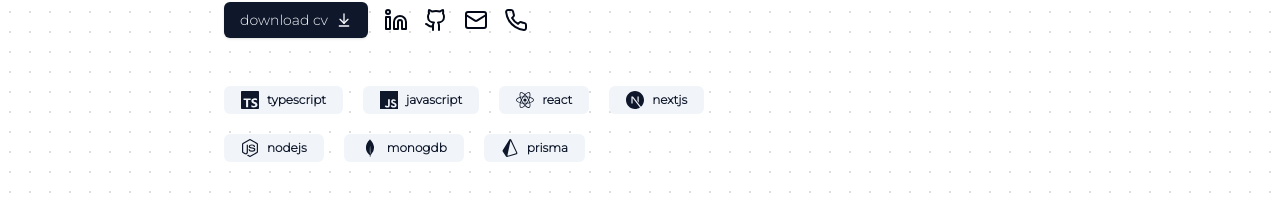
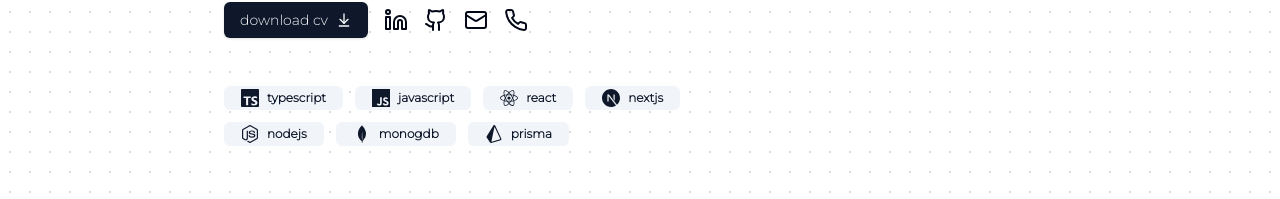
Before and after one commit to geriszabo/geri-codes, a Next.js app: page / in a window 1280 px wide. Shown: the part 258-457 px from the top of the page. Built offline with nearby package versions, Linux system fonts and the light colour scheme; a web font is replaced by a local one.

Commit message:
style: adjust badge gaps

```diff
--- a/src/components/HeroSection/HeroSection.tsx
+++ b/src/components/HeroSection/HeroSection.tsx
@@ -20,7 +20,6 @@ export const HeroSection = () => {
           </div>
           <Socials />
         </div>
-        {/* TODO: resize image */}
         <Image
           className="col-span-2 hidden sm:block rounded-full filter contrast-125"
           src="/image.png"
--- a/src/components/HeroSection/TechStack.tsx
+++ b/src/components/HeroSection/TechStack.tsx
@@ -18,10 +18,10 @@ interface TechStackInterface {
 export const TechStack = () => {
   return (
     <section className="mt-12">
-      <ul className="flex flex-wrap gap-5 mt-4 sm:max-w-[60%]">
+      <ul className="flex flex-wrap gap-3 mt-4 sm:max-w-[60%]">
         {techStackItems.map((tech) => (
           <li key={tech.name}>
-            <Badge variant="secondary" className="flex items-center gap-2 px-4 py-1">
+            <Badge variant="secondary" className="flex items-center gap-2 px-4">
               <span>
                 <tech.icon className="text-lg" />
               </span>
```
